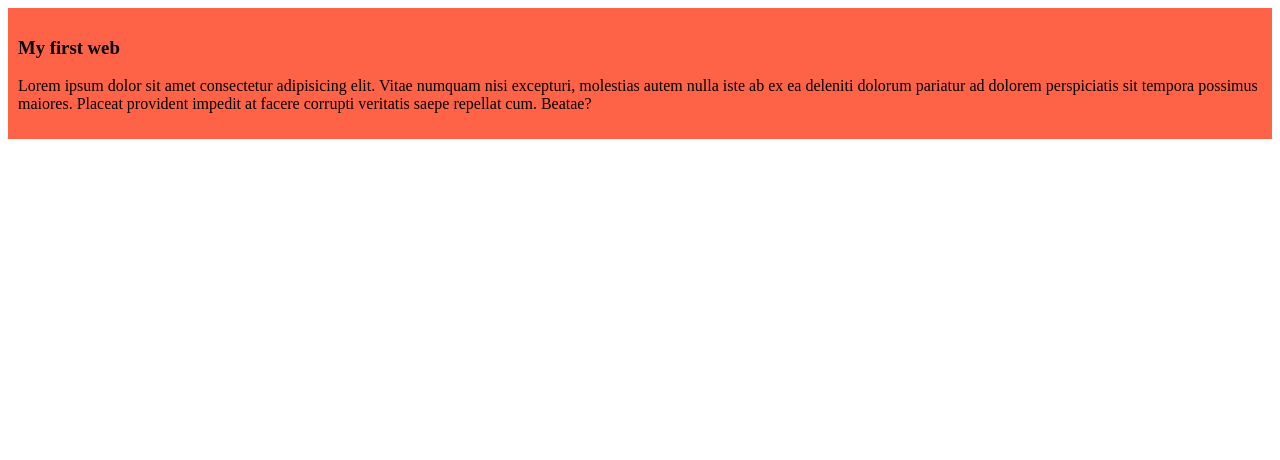
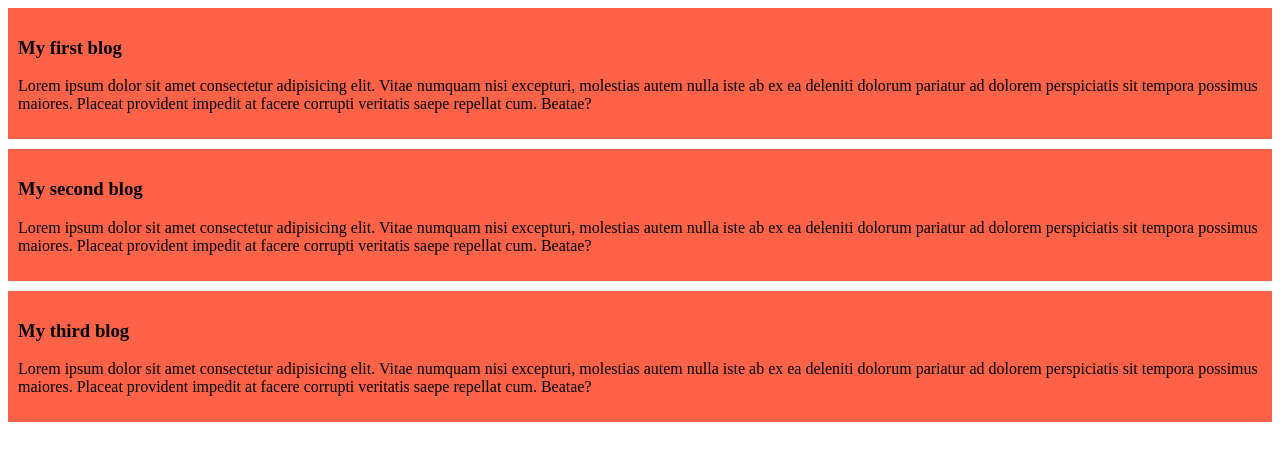
Before and after one commit to arif-05/my-simple-website, a plain HTML site: page index.html in a window 1280 px wide. Drawn offline with Linux system fonts and the light colour scheme.

Commit message:
added the second and third blog

```diff
--- a/index.html
+++ b/index.html
@@ -8,7 +8,7 @@
 </head>
 <body>
     <div>
-        <h3>My first web</h3>
+        <h3>My first blog</h3>
         <p>Lorem ipsum dolor sit amet consectetur
             adipisicing elit. Vitae numquam nisi excepturi,
              molestias autem nulla iste ab ex ea deleniti
@@ -18,5 +18,29 @@
 
     </div>
 
+    <div>
+        <h3>My second blog</h3>
+        <p>Lorem ipsum dolor sit amet consectetur
+            adipisicing elit. Vitae numquam nisi excepturi,
+             molestias autem nulla iste ab ex ea deleniti
+              dolorum pariatur ad dolorem perspiciatis sit
+               tempora possimus maiores. Placeat provident impedit at facere corrupti
+            veritatis saepe repellat cum. Beatae?</p>
+
+    </div>
+
+    <div>
+        <h3>My third blog</h3>
+        <p>Lorem ipsum dolor sit amet consectetur
+            adipisicing elit. Vitae numquam nisi excepturi,
+             molestias autem nulla iste ab ex ea deleniti
+              dolorum pariatur ad dolorem perspiciatis sit
+               tempora possimus maiores. Placeat provident impedit at facere corrupti
+            veritatis saepe repellat cum. Beatae?
+        </p>
+
+    </div>
+
+
 </body>
 </html>
--- a/styles/blog.css
+++ b/styles/blog.css
@@ -1,4 +1,5 @@
 div{
     background-color: tomato;
     padding: 10px;
+    margin-bottom: 10px;
 }
```
